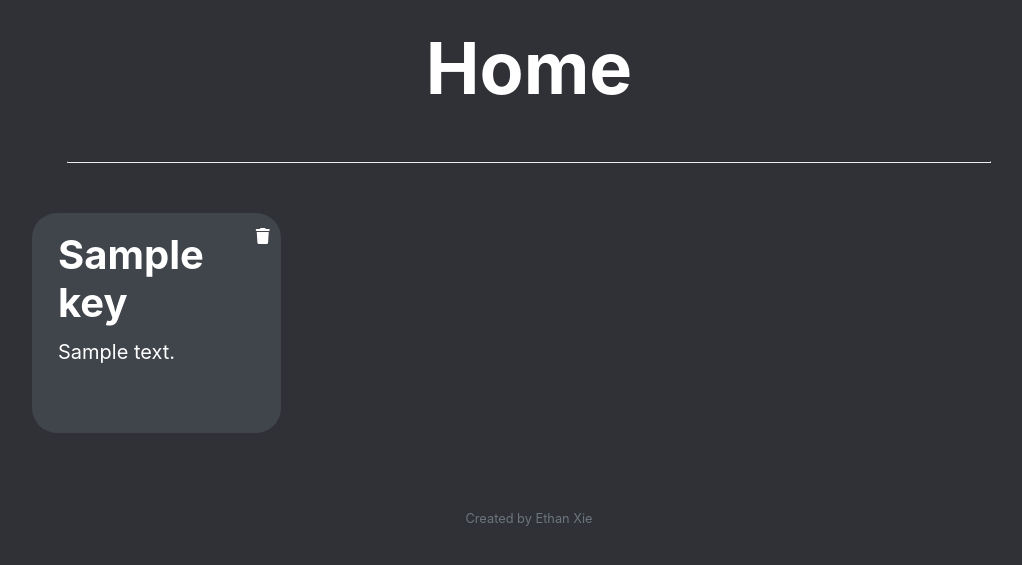
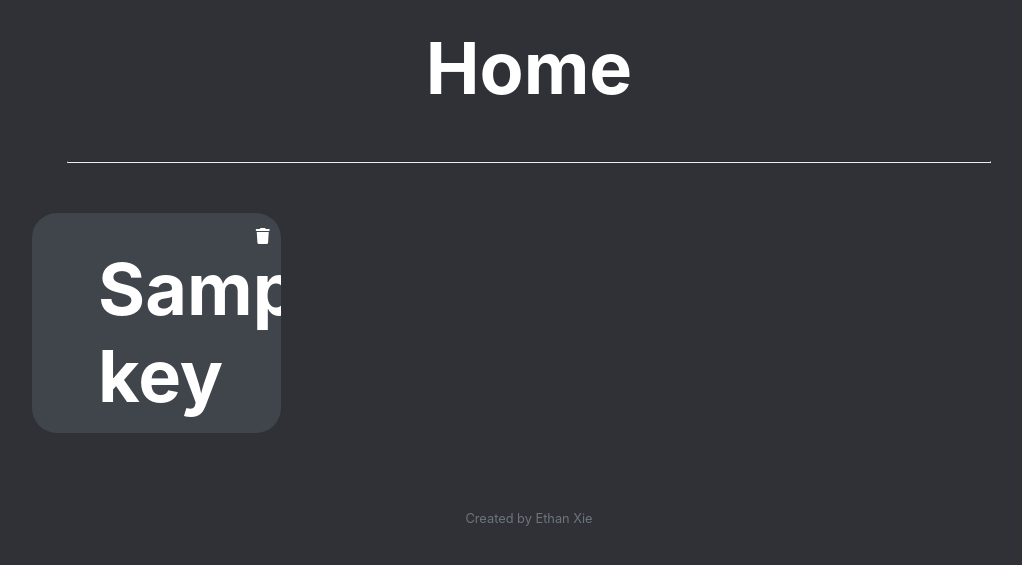
Before and after one commit to Anonymouseyy/nanotebook, a Flask app: template templates/index.html in a window 1280 px wide. Shown: the part 74-639 px from the top of the page, without its empty margins (111-1133 px from the left). Run offline with Flask 2, Linux system fonts and the light colour scheme; the template is opened without the code that fills it: most values are stand-ins (such as "Sample title", 1, 10 or a date in 2020); parts of the project's set-up code (start-up, migrations or seed data) failed here and were passed over; some libraries are stand-ins or nearby versions.

Commit message:
Update styles.css

```diff
--- a/static/styles.css
+++ b/static/styles.css
@@ -106,17 +106,16 @@
 
 .notes-grid>li>a>h1 {
     text-align: left;
-    color: white;
-    font-size: 50px;
-    margin: 10px 20px 5px 20px;
+    font-size: 3vh;
+    margin: 10px;
     overflow: hidden;
 }
 
 .notes-grid>li>a>p {
     text-align: left;
     color: white;
-    font-size: 30;
-    margin: 10px 20px 20px 20px;
+    font-size: 1.5vh;
+    margin: 10px;
 }
 
 .topline {
@@ -158,19 +157,6 @@
   position: relative;
   width: 100%;
   height: 100%;
-}
-
-.notetitle {
-  text-align: left;
-  font-size: 40px;
-  margin: 10px 10px 10px 10px;
-}
-
-.notedesc {
-  text-align: left;
-  font-size: 20px;
-  margin: 10px 10px 10px 10px;
-  color: white;
 }
 
 .icon-btn {
```
